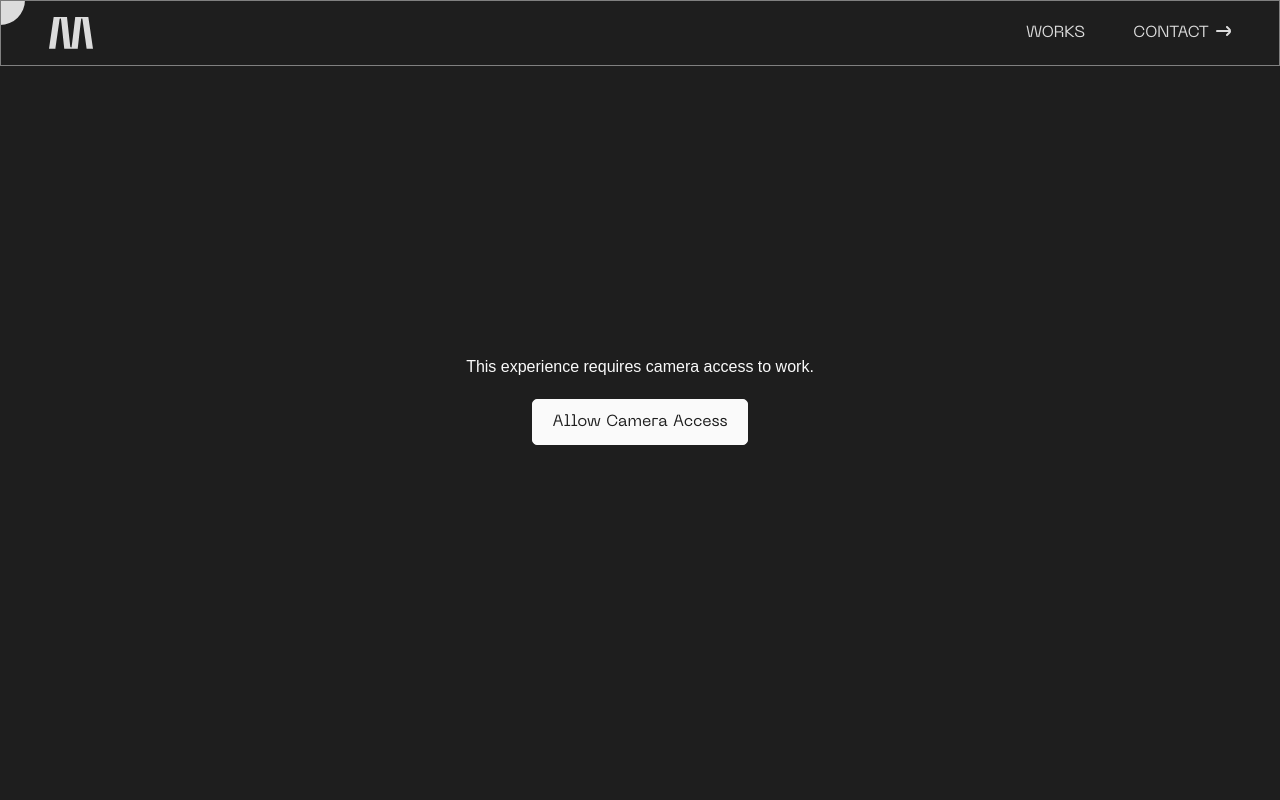
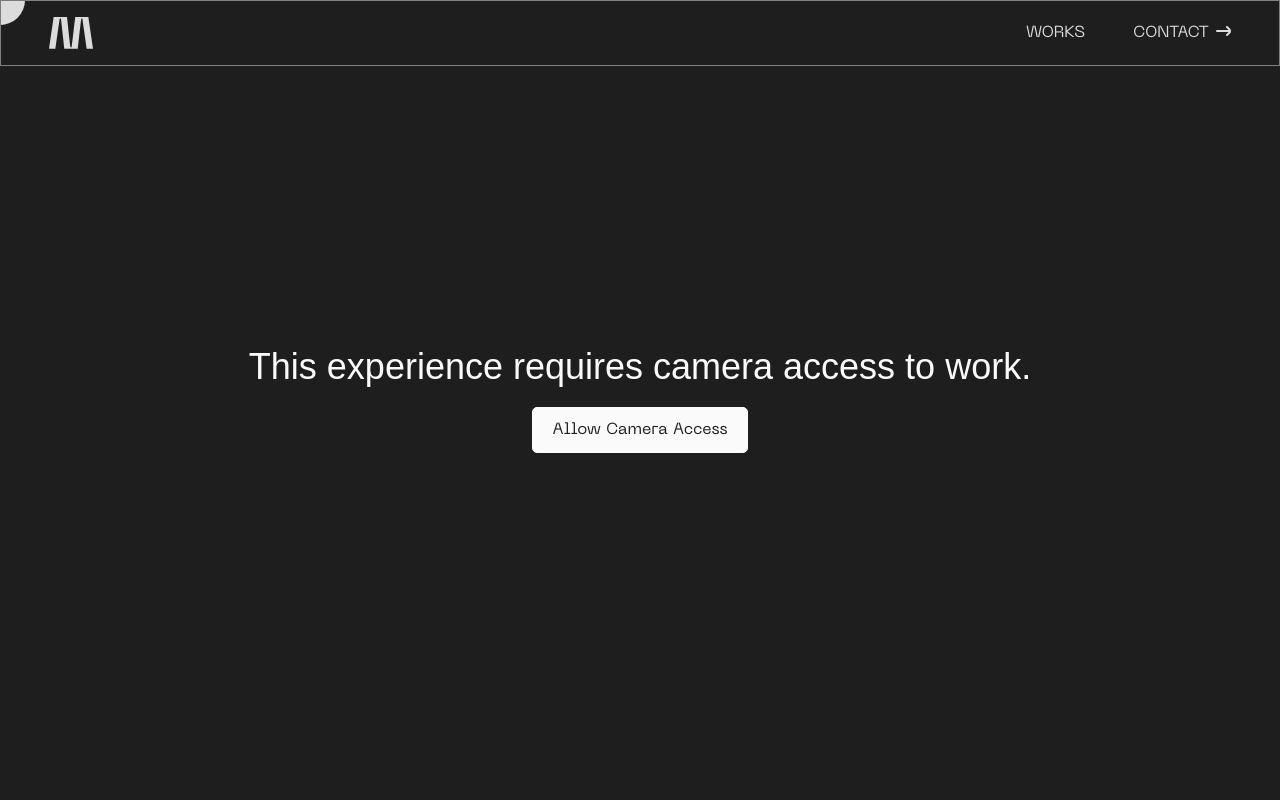
Before and after one commit to techmindsetlab/mindsetlab, a React (Vite) app: page /project/ofi/countrymeet2025/rundown in a window 1280 px wide. Shown: the top 800 px of the page. Built offline with nearby package versions, Linux system fonts and the light colour scheme.

Commit message:
fix: loading time

```diff
--- a/src/pages/ofi-project/rundown.tsx
+++ b/src/pages/ofi-project/rundown.tsx
@@ -85,7 +85,7 @@ const OfiRundownPage = () => {
         }}
       >
         <Paragraph
-          className="text-[#fafafa] text-4xl font-neue-corp-regular"
+          className="text-[#fafafa] text-2xl text-center lg:text-4xl font-neue-corp-regular"
           style={{ marginBottom: "20px" }}
         >
           This experience requires camera access to work.
```
